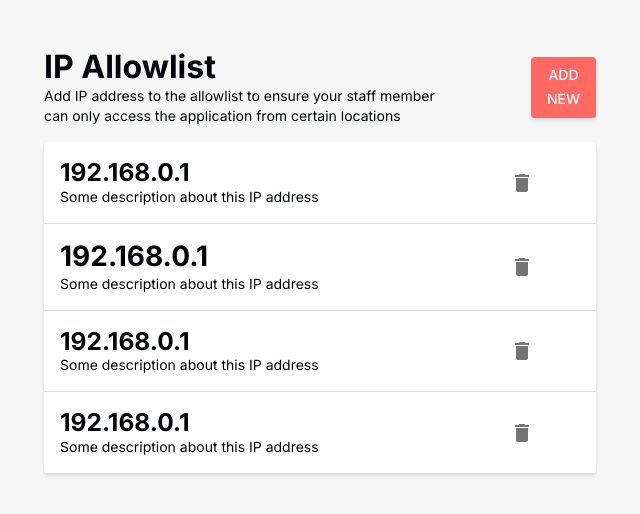
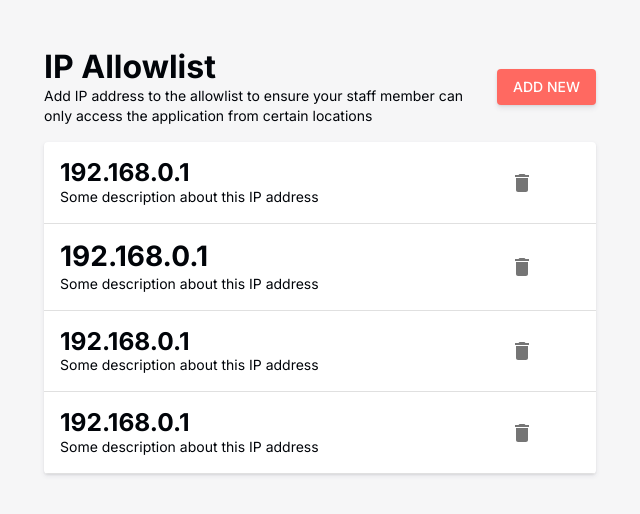
Before and after one commit to KonomiAI/Chronicle, a React (Vite) app in the folder client/: page /allowlist in a window 1280 px wide. Shown: the top 514 px of the page, without its empty margins (320-960 px from the left). Built offline with nearby package versions, Linux system fonts and the light colour scheme.

Commit message:
fix: button nowrap

```diff
--- a/client/src/pages/allowlist/index.tsx
+++ b/client/src/pages/allowlist/index.tsx
@@ -26,7 +26,7 @@ export default function AllowListPage() {
           alignItems: 'center',
           justifyContent: 'space-between',
           mb: '1em',
-          gap: '5em',
+          gap: '2em',
         }}
       >
         <Box>
@@ -36,7 +36,11 @@ export default function AllowListPage() {
             the application from certain locations
           </Typography>
         </Box>
-        <Box>
+        <Box
+          sx={{
+            whiteSpace: 'nowrap',
+          }}
+        >
           <Button variant="contained">Add New</Button>
         </Box>
       </Box>
```
